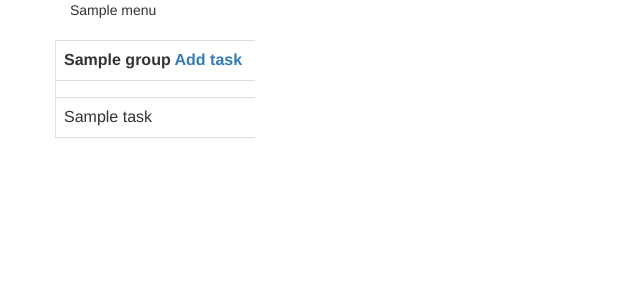
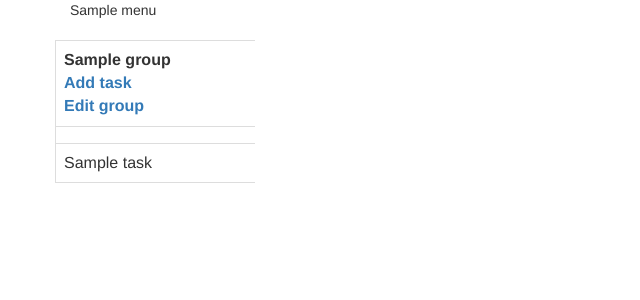
Before and after one commit to denyszamiatin/python-project-manager, a Django app: template python_project_manager/project_manager/templates/project_model/project_page_template.html in a window 1280 px wide. Shown: the top 300 px of the page, without its empty margins (0-640 px from the left). Run offline with Django 3.2, Linux system fonts and the light colour scheme; data comes from the database, SQL or seed files in the repository; the template is opened without the code that fills it: values that come from a table or form of the project are taken from there, most other values are stand-ins (such as "Sample title", 1, 10 or a date in 2020); data that the repository does not hold is empty; some libraries are stand-ins or nearby versions.

Commit message:
style fixes

```diff
--- a/python_project_manager/project_manager/static/css/styles.css
+++ b/python_project_manager/project_manager/static/css/styles.css
@@ -37,3 +37,13 @@ textarea {
 .table td {
     width: 200px;
 }
+
+.group-name {
+    width: 100%;
+    display: block;
+}
+
+.group .add-task, .group .edit-group {
+    width: 100%;
+    display: block;
+}
--- a/python_project_manager/project_manager/templates/project_model/project_page_template.html
+++ b/python_project_manager/project_manager/templates/project_model/project_page_template.html
@@ -24,7 +24,11 @@
           <td  class="group group-{{ group.id }}">
             <table data-toggle="table" class="table">
               <tr>
-                <th>{{ group }} <a href="/project/{{ current_project.id }}/add-task" class="add-task">{% trans 'Add task' %}</a></th>
+                <th>
+                  <span class="group-name">{{ group }}</span>
+                  <a href="/project/{{ current_project.id }}/add-task" class="add-task">{% trans 'Add task' %}</a>
+                  <a href="/project/{{ current_project.id }}/group/{{ group.id }}/edit" class="edit-group">{% trans 'Edit group' %}</a>
+                </th>
               </tr>
               <tr>
                 <td class="add-task-form"></td>
```
